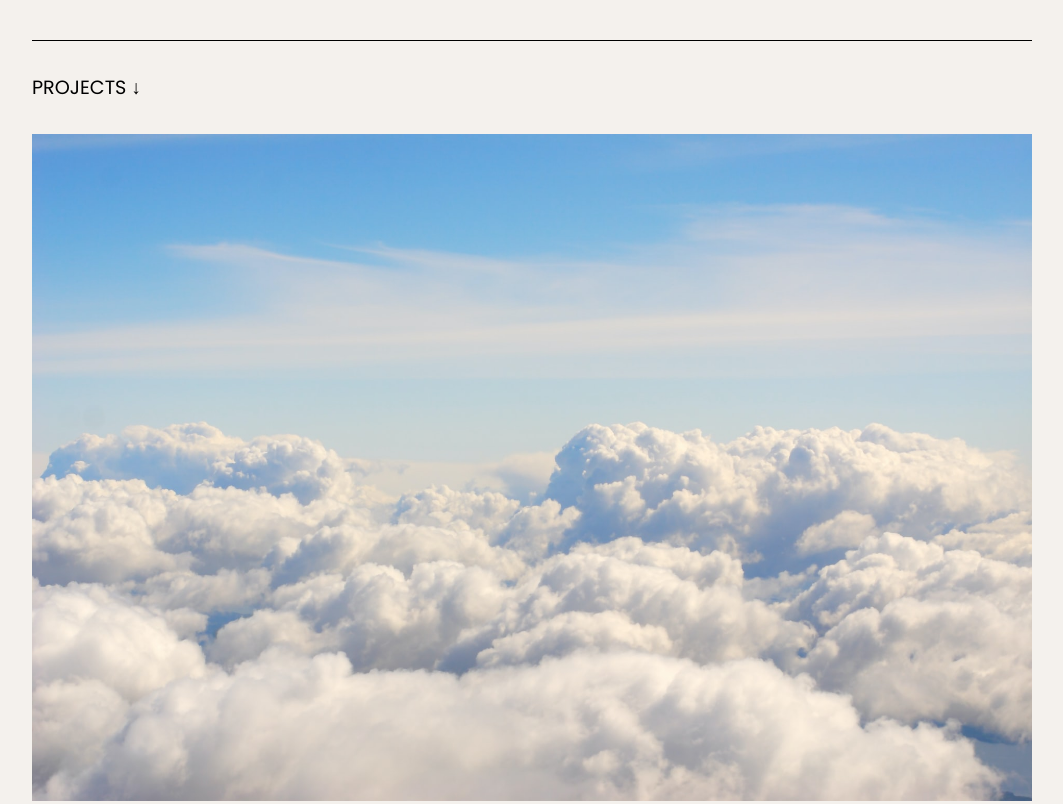
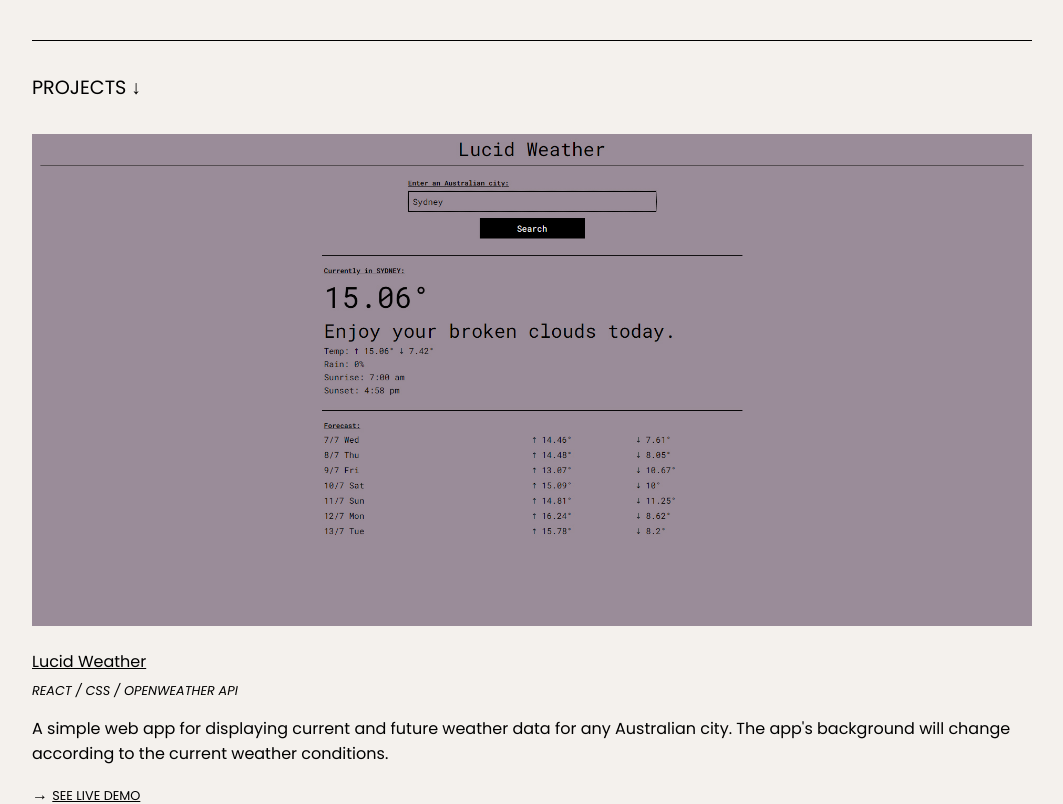
Before and after one commit to kimbcheh/portfolio-website, a React (Create React App) app: page / in a window 1280 px wide. Shown: the part 440-1244 px from the top of the page, without its empty margins (108-1171 px from the left). Built offline with nearby package versions, Linux system fonts and the light colour scheme.

Commit message:
add image for lucid weather project

```diff
--- a/src/data.js
+++ b/src/data.js
@@ -1,12 +1,12 @@
 export const projectData = [
  {
   title: 'Lucid Weather',
-  tech: 'REACT / CSS / AXIOS',
+  tech: 'REACT / CSS / OPENWEATHER API',
   description:
-   "A simple web app for displaying current and future weather data for any Australian city. The app's background will change according to the current weather conditions. Built using the OpenWeather API.",
+   "A simple web app for displaying current and future weather data for any Australian city. The app's background will change according to the current weather conditions.",
   demo: 'https://lucid-weather.netlify.app/',
   github: 'https://github.com/kimbcheh/lucid-weather',
-  image: 'placeholder.jpeg',
+  image: 'lucid-weather.jpg',
  },
  {
   title: 'Project 2',
```
Also changed, not shown: src/assets/lucid-weather.jpg (added).
